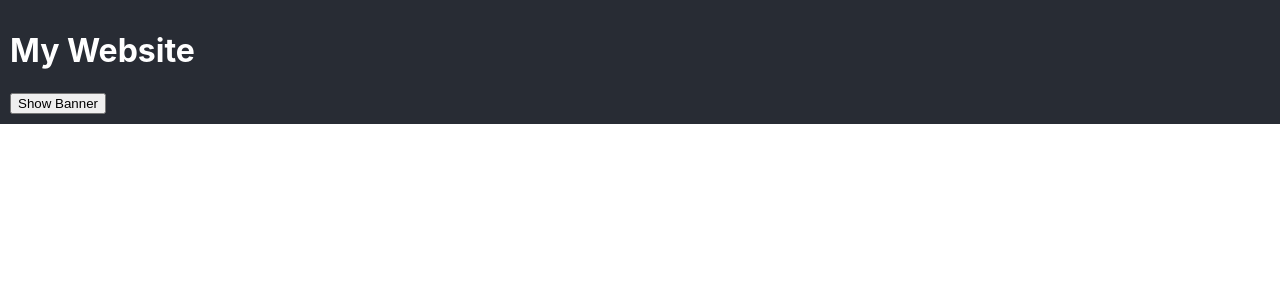
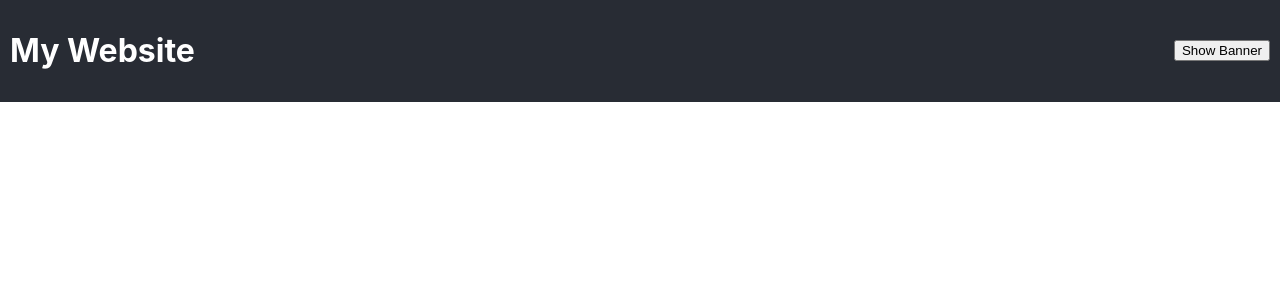
Before and after one commit to CuriousLearner4/frontend_tuf, a React (Create React App) app: page / in a window 1280 px wide. Shown: the top 300 px of the page. Built offline with nearby package versions, Linux system fonts and the light colour scheme; the HTML template or start-up script is replaced by a standard one.

Commit message:
Add debounce to show banner button

```diff
--- a/src/App.js
+++ b/src/App.js
@@ -15,12 +15,23 @@ function App() {
     setTimeLeft(data.timer);
   };
 
+  const debounce = (func,delay)=>{
+    let timeoutID;
+    return function(...args){
+      clearTimeout(timeoutID);
+      timeoutID = setTimeout(()=>func(...args),delay);
+    }
+  }
+
   const toggleBanner = () => {
     setIsVisible(!isVisible);
     if (!isVisible) {
       fetchBannerData();
     }
   };
+
+  const toggleHandler = debounce(toggleBanner,300);
+
 
   useEffect(() => {
     if (isVisible && timeLeft > 0) {
@@ -33,7 +44,7 @@ function App() {
 
   return (
     <div>
-      <Header isVisible={isVisible} toggleBanner={toggleBanner} />
+      <Header isVisible={isVisible} toggleHandler={toggleHandler} />
       {isVisible && timeLeft > 0 && (
         <Banner
           description={bannerData.description}
--- a/src/components/Banner.js
+++ b/src/components/Banner.js
@@ -10,7 +10,7 @@ const Banner = ({ description, link, timeLeft }) => {
           Click Here
         </a>
       )}
-      <p>Time remaining: {timeLeft} seconds</p>
+      <p>Time remaining: {timeLeft} {timeLeft===1?"second":"seconds"}</p>
     </div>
   );
 };
--- a/src/components/Header.js
+++ b/src/components/Header.js
@@ -1,11 +1,20 @@
 // src/components/Header.js
 import React from 'react';
 
-const Header = ({ isVisible, toggleBanner }) => {
+const Header = ({ isVisible, toggleHandler }) => {
+
   return (
-    <header style={{ backgroundColor: '#282c34', padding: '10px', color: 'white' }}>
+    <header style={{
+      backgroundColor: '#282c34',
+      padding: '10px',
+      color: 'white',
+      display: 'flex',
+      justifyContent: 'space-between',
+      alignItems: 'center',
+    }
+    }>
       <h1>My Website</h1>
-      <button onClick={toggleBanner}>
+      <button onClick={toggleHandler}>
         {isVisible ? 'Hide Banner' : 'Show Banner'}
       </button>
     </header>
```
